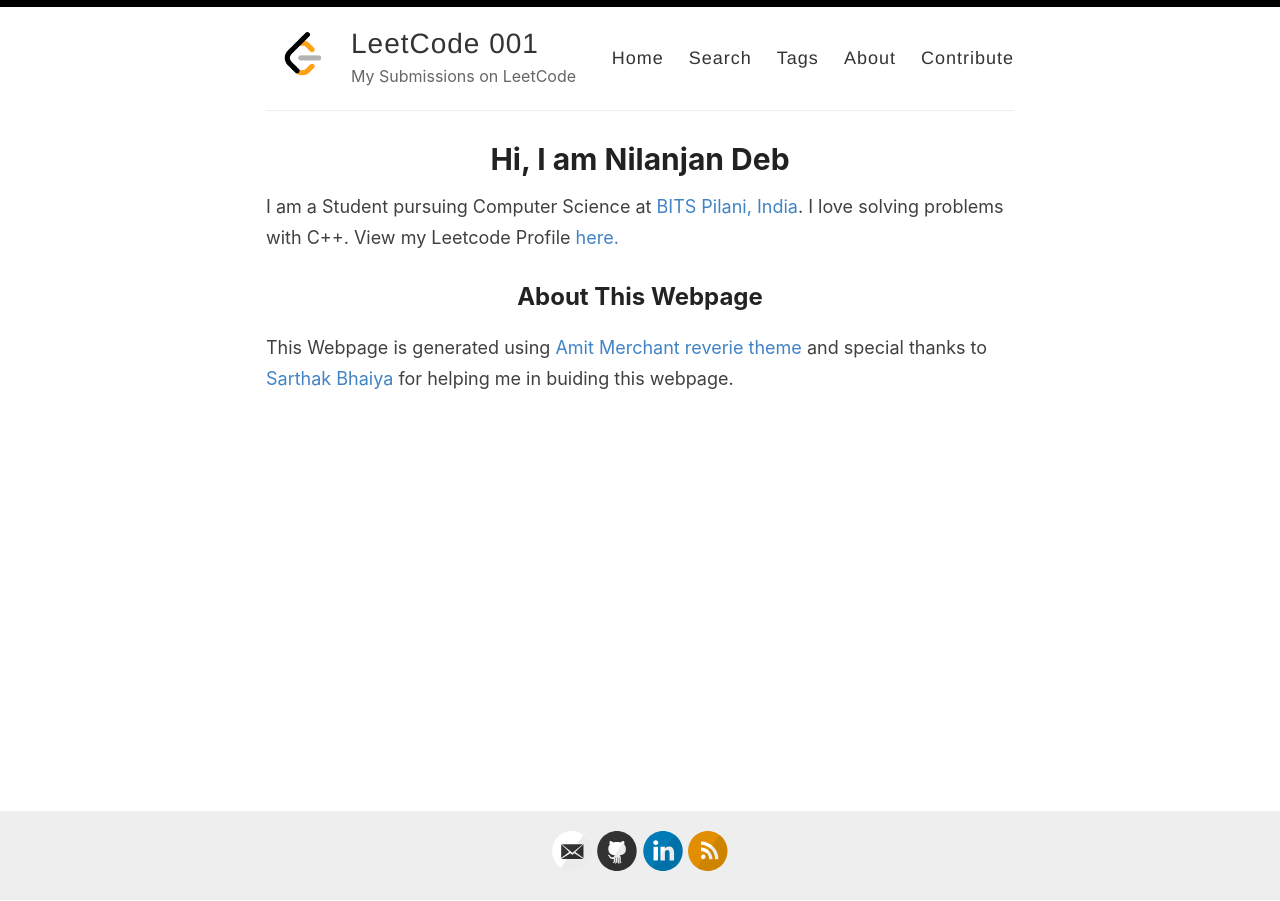
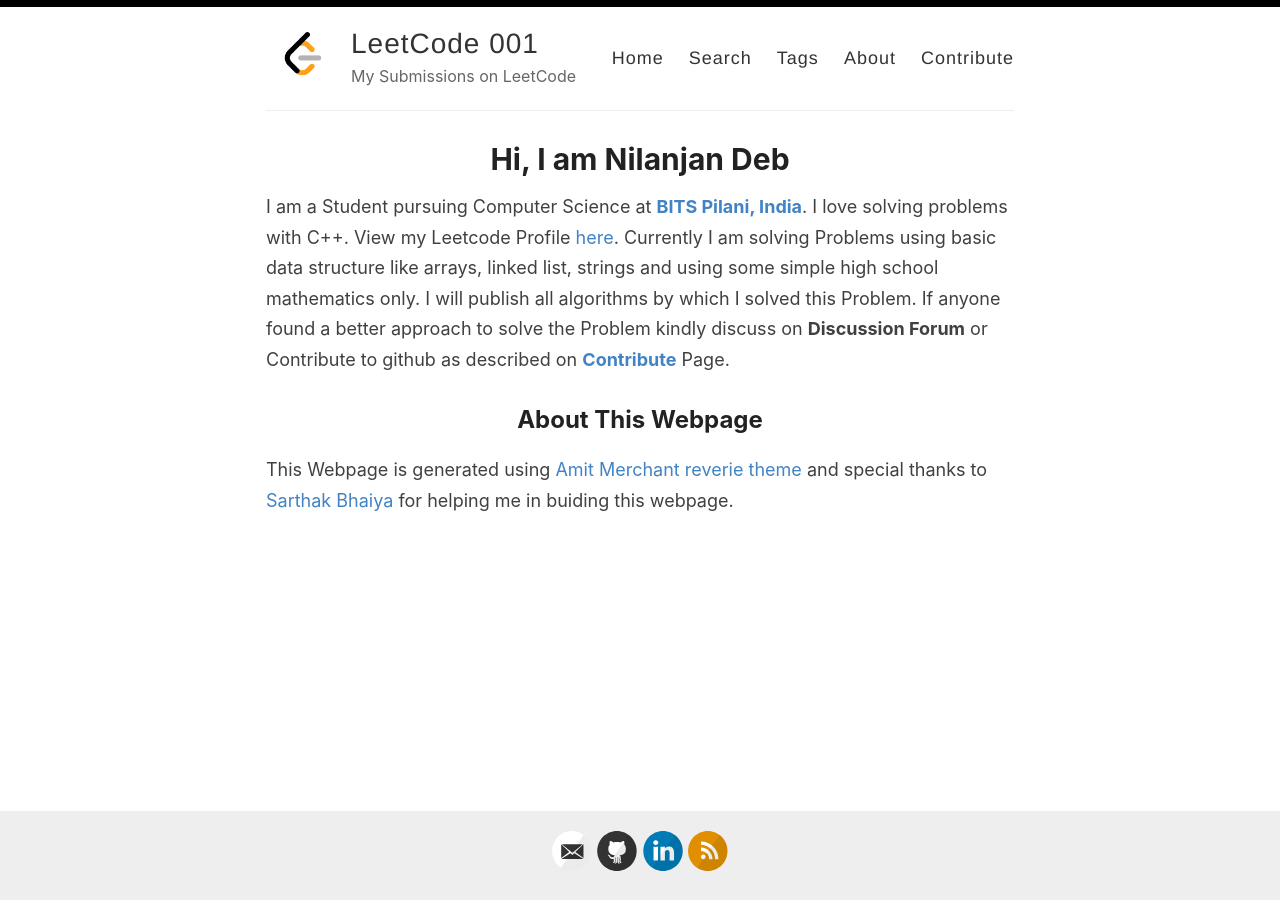
Before and after one commit to nil1729/LEETCODE-001, a Jekyll site: the page built from _pages/about.md, in a window 1280 px wide. Built offline with Jekyll 4.4.1, drawn with Linux system fonts in a browser that asks for light colours.

Commit message:
new problem submissions added

```diff
--- a/_pages/about.md
+++ b/_pages/about.md
@@ -3,7 +3,7 @@ layout: page
 permalink: /about/
 title: Hi, I am Nilanjan Deb
 ---
-I am a Student pursuing Computer Science at [BITS Pilani, India](https://www.bits-pilani.ac.in). I love solving problems with C++. View my Leetcode Profile [here.](https://leetcode.com/nilanjan172nsvian/)
+I am a Student pursuing Computer Science at [**BITS Pilani, India**](https://www.bits-pilani.ac.in). I love solving problems with C++. View my Leetcode Profile [here](https://leetcode.com/nilanjan172nsvian/). Currently I am solving Problems using basic data structure like arrays, linked list, strings and using some simple high school mathematics only. I will publish all algorithms by which I solved this Problem. If anyone found a better approach to solve the Problem kindly discuss on **Discussion Forum** or Contribute to github as described on [**Contribute**](https://nil1729.github.io/LEETCODE-001/contribute/) Page.
 
 ## About This Webpage
 This Webpage is generated using [Amit Merchant reverie theme](https://github.com/amitmerchant1990/reverie) and special thanks to [Sarthak Bhaiya](https://github.com/sarthak-sehgal) for helping me in buiding this webpage.
```
